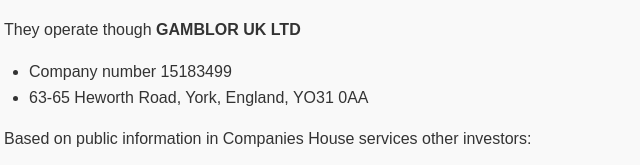
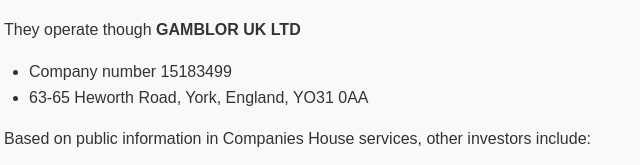
Before and after one commit to samooo88/Gamblor-scam, a plain HTML site: page index.html in a window 1280 px wide. Shown: the part 2080-2245 px from the top of the page, 186-826 px from the left. Drawn offline with Linux system fonts and the light colour scheme.

Commit message:
Update index.html

```diff
--- a/index.html
+++ b/index.html
@@ -95,7 +95,7 @@
     <li>63-65 Heworth Road, York, England, YO31 0AA</li>
 </ul>
 
-<p>Based on public information in Companies House services other investors:</p>
+<p>Based on public information in Companies House services, other investors include:</p>
 <ul>
     <li>ALEC SMITH</li>
     <li>GERALD KILCOYNE</li>
```
